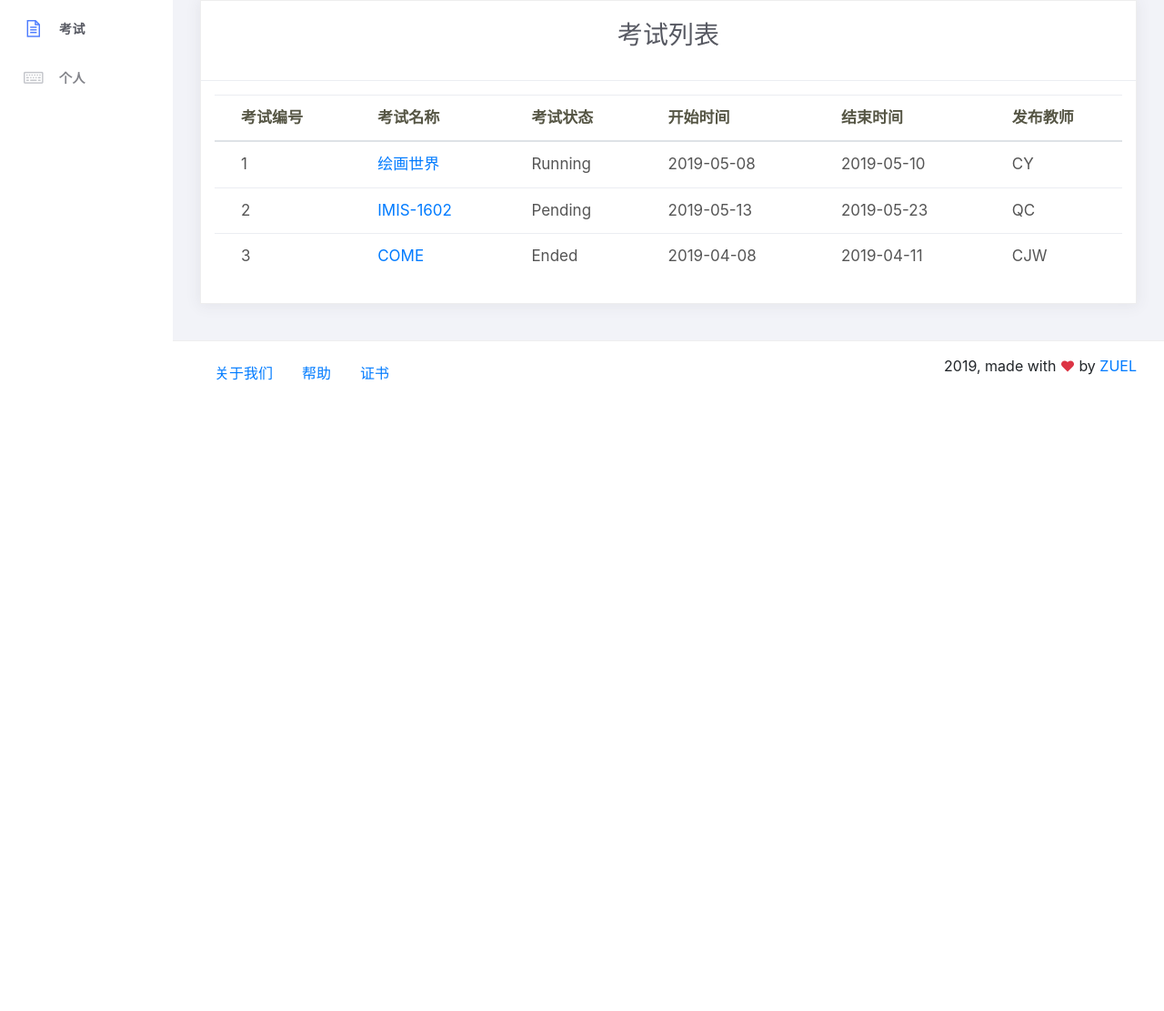
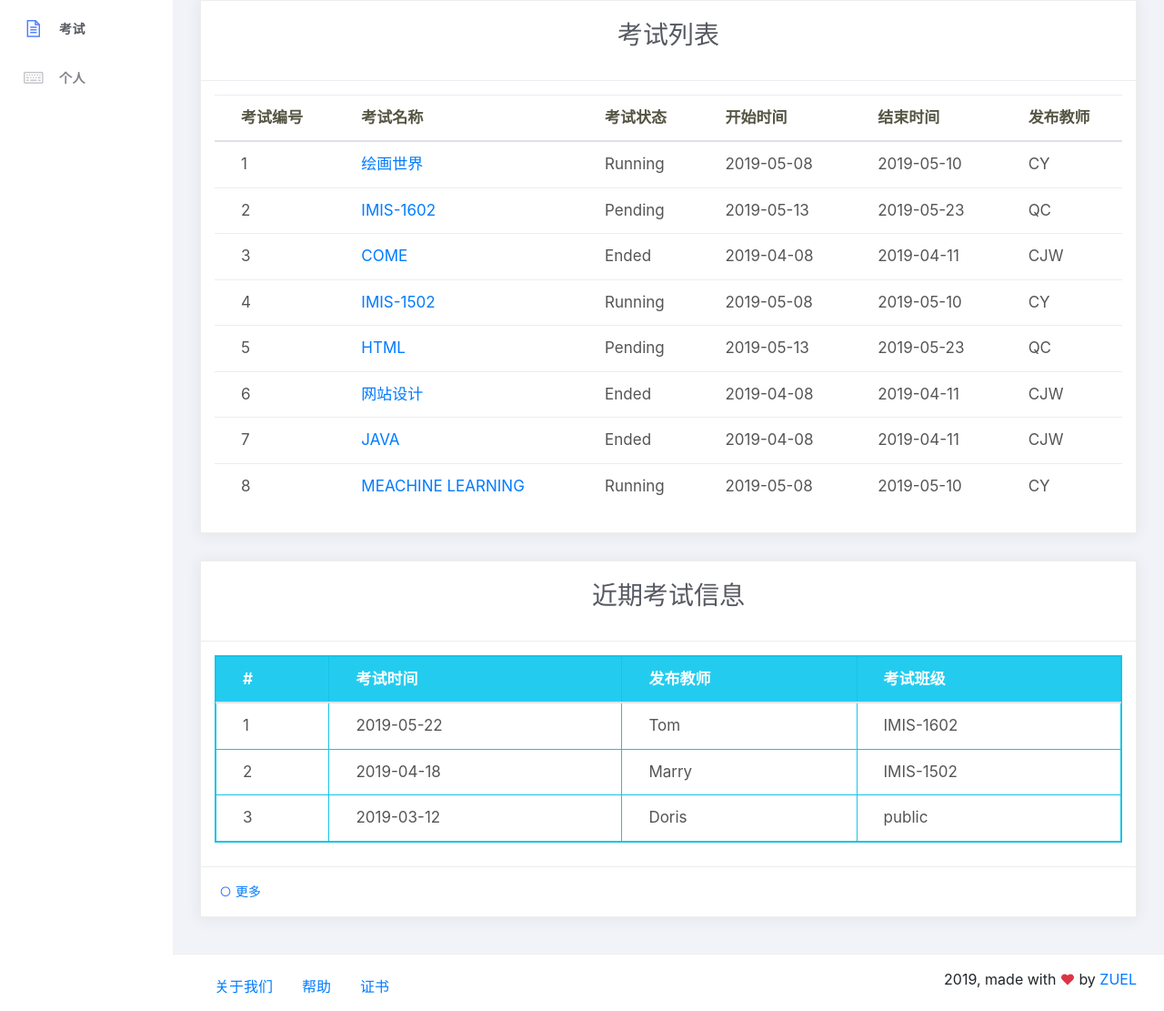
Before and after one commit to coco235/htmlFinal, a plain HTML site: page exams.html in a window 1280 px wide. Shown: the part 122-1233 px from the top of the page at 91% size. Before the commit the page ends 800 px from the top, so only its background shows below. Drawn offline with Linux system fonts and the light colour scheme.

Commit message:
Update exams.html

```diff
--- a/exams.html
+++ b/exams.html
@@ -1,5 +1,6 @@
 <!DOCTYPE html>
 <html>
+
 <head>
 	<meta charset="UTF-8">
 	<meta name="viewport" content="width=device-width, initial-scale=1.0">
@@ -9,6 +10,7 @@
 	<link rel="stylesheet" href="css/line-awesome.css">
 	<link rel="stylesheet" href="css/my.css">
 </head>
+
 <body>
 	<div class="wrapper">
 		<div class="main-header">
@@ -35,8 +37,7 @@
 							<button type="button" class="ivu-btn" onclick="window.location.href='./login.html'">
 								<span>登录</span>
 							</button>
-							<button type="button" class="ivu-btn btn2"
-								onclick="window.location.href='./register.html'">
+							<button type="button" class="ivu-btn btn2" onclick="window.location.href='./register.html'">
 								<span>注册</span>
 							</button>
 						</li>
@@ -128,8 +129,117 @@
 													<td>2019-04-11</td>
 													<td>CJW</td>
 												</tr>
+												<tr>
+													<td>4</td>
+													<td>
+														<div class="selfExamName">
+															<a href="./oneExam.html">IMIS-1502</a>
+														</div>
+													</td>
+													<td>Running</td>
+													<td>2019-05-08</td>
+													<td>2019-05-10</td>
+													<td>CY</td>
+												</tr>
+												<tr>
+													<td>5</td>
+													<td>
+														<div class="selfExamName">
+															<a href="./oneExam.html">HTML</a>
+														</div>
+													</td>
+													<td>Pending</td>
+													<td>2019-05-13</td>
+													<td>2019-05-23</td>
+													<td>QC</td>
+												</tr>
+												<tr>
+													<td>6</td>
+													<td>
+														<div class="selfExamName">
+															<a href="./oneExam.html">网站设计</a>
+														</div>
+													</td>
+													<td>Ended</td>
+													<td>2019-04-08</td>
+													<td>2019-04-11</td>
+													<td>CJW</td>
+												</tr>
+												<tr>
+													<td>7</td>
+													<td>
+														<div class="selfExamName">
+															<a href="./oneExam.html">JAVA</a>
+														</div>
+													</td>
+													<td>Ended</td>
+													<td>2019-04-08</td>
+													<td>2019-04-11</td>
+													<td>CJW</td>
+												</tr>
+												<tr>
+													<td>8</td>
+													<td>
+														<div class="selfExamName">
+															<a href="./oneExam.html">MEACHINE LEARNING</a>
+														</div>
+													</td>
+													<td>Running</td>
+													<td>2019-05-08</td>
+													<td>2019-05-10</td>
+													<td>CY</td>
+												</tr>
 											</tbody>
 										</table>
+									</div>
+								</div>
+							</div>
+						</div>
+						<div class="col-md-12">
+							<div class="card">
+								<div class="card-header">
+									<h4 class="card-title">近期考试信息</h4>
+								</div>
+								<div class="card-body">
+									<div class="table table2">
+									<table>
+										<thead>
+											<tr class="tr1">
+												<th>#</th>
+												<th>考试时间</th>
+												<th>发布教师</th>
+												<th>考试班级</th>
+											</tr>
+										</thead>
+										<tbody>
+											<tr>
+												<td>1</td>
+												<td>2019-05-22</td>
+												<td>Tom</td>
+												<td>IMIS-1602</td>
+											</tr>
+											<tr>
+												<td>2</td>
+												<td>2019-04-18</td>
+												<td>Marry</td>
+												<td>IMIS-1502</td>
+											</tr>
+											<tr>
+												<td>3</td>
+												<td>2019-03-12</td>
+												<td>Doris</td>
+												<td>public</td>
+											</tr>
+										</tbody>
+									</table>
+									</div>
+								</div>
+								<div class="card-footer">
+									<div class="legend">
+										<a href="">
+											<i class="la la-circle"></i>
+											更多
+										</a>
 									</div>
 								</div>
 							</div>
@@ -169,4 +279,5 @@
 		</div>
 	</div>
 </body>
+
 </html>
```
